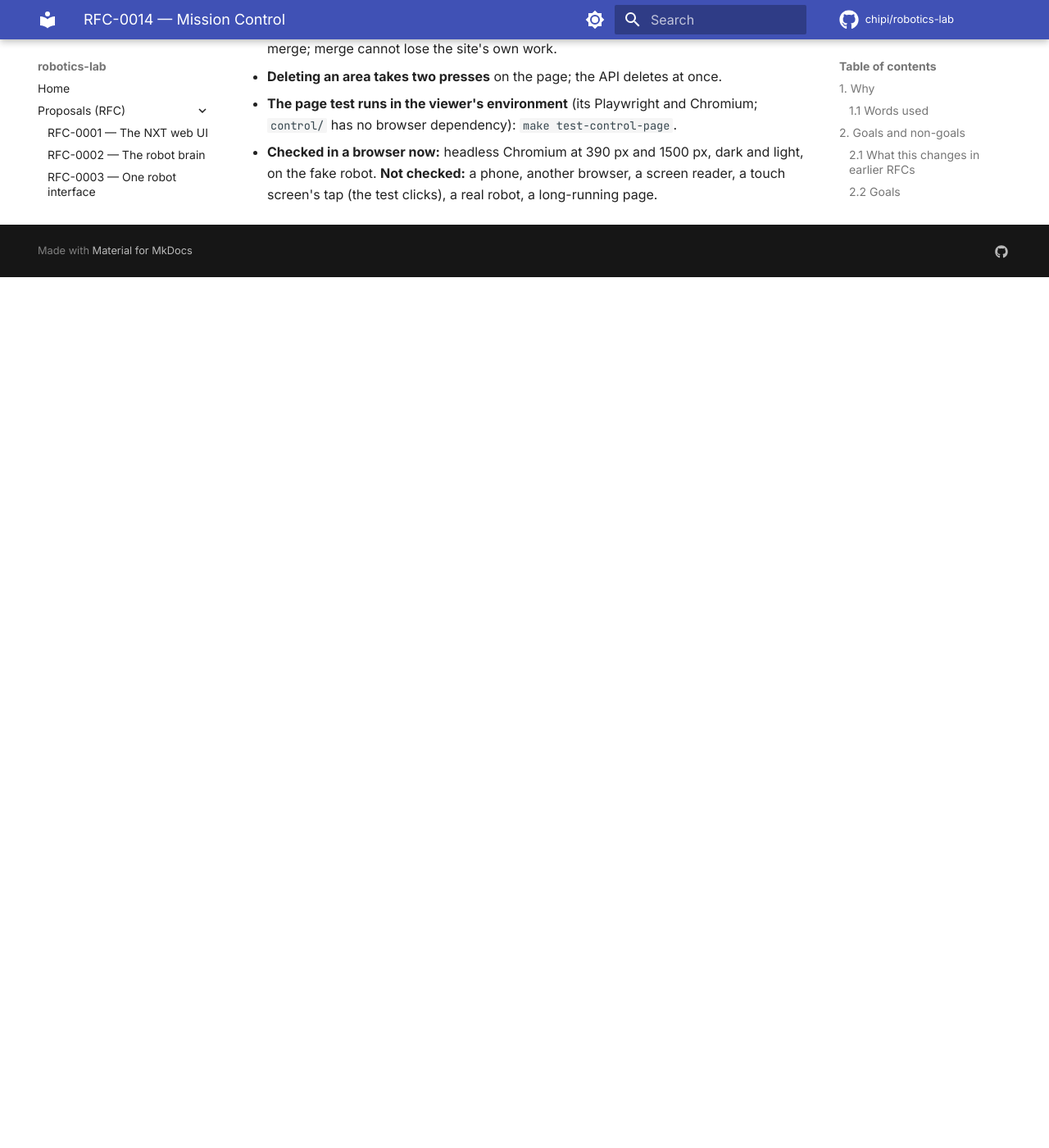
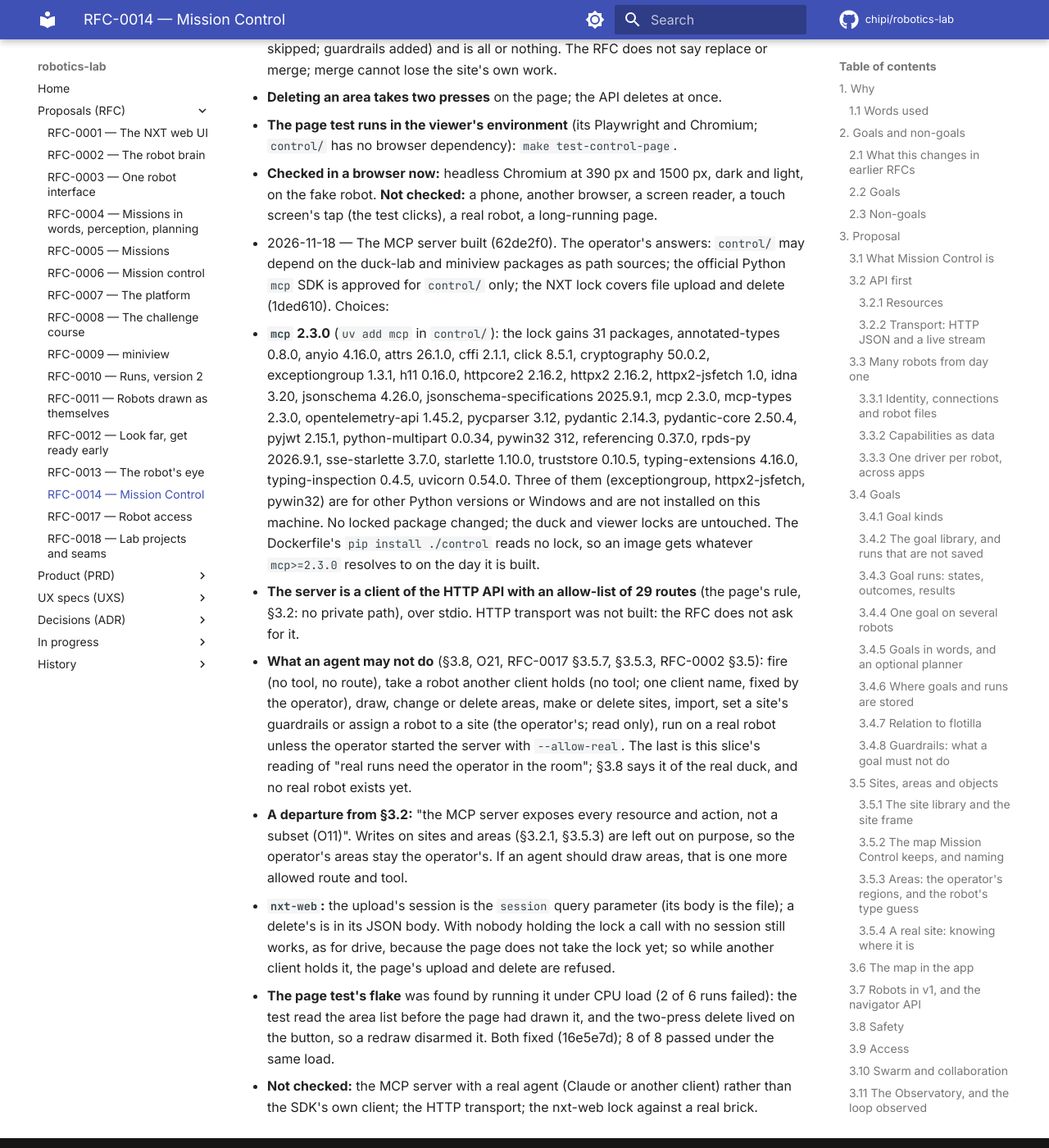
Before and after one commit to chipi/robotics-lab, an MkDocs documentation site: the page built from docs/rfc/RFC-0014-mission-control.md, in a window 1280 px wide and 1400 px high, scrolled down 34546 px. Shown: the whole window at 82% size. Built offline with MkDocs 1.6.1 and Material for MkDocs 9.7.7, drawn with Linux system fonts in a browser that asks for light colours; comment, search, counter and statistics services are not loaded; before the commit the page ends 34884 px from its top, so only the background shows below that; some of the changed text lies outside the part shown.

Commit message:
docs: RFC-0014 and RFC-0017 status and discussion for the MCP server, the nxt-web lock and the page test's flake
Co-Authored-By: Claude Opus 5.5 <noreply@anthropic.com>
Claude-Session: https://claude.ai/code/session_014cvkLDtihKBLiV2cbMenbC

```diff
--- a/docs/rfc/RFC-0014-mission-control.md
+++ b/docs/rfc/RFC-0014-mission-control.md
@@ -10,9 +10,10 @@ area library, objects with stable ids, naming, `inventory`, `go_to_object`, `exp
 the next commit (920cc90): the page of step 1 (robots, the map with the objects and areas layers, the
 library, point goals by tapping the map, goal runs from the event stream, STOP and STOP ALL, a Watch
 link that is disabled while the run key is null), the areas the operator draws, renames and deletes
-on that map, and site export and import. Not built: the MCP server of step 1 (it needs a dependency
-decision), a working `/watch` link (the fake robot writes no Observatory run), and steps 0, 2, 4 to
-8 and 10 to 12. The container files are written and not built.
+on that map, and site export and import. Then the MCP server of step 1 (62de2f0; the operator
+approved the official `mcp` SDK for `control/` only), so step 1 is built except the `/watch` link,
+which needs a run key (the fake robot writes no Observatory run). Not built: steps 0, 2, 4 to 8 and
+10 to 12. The container files are written and not built.
 **Builds on:** [RFC-0006](RFC-0006-mission-control.md) (the vision, superseded in part, §2.1),
 [RFC-0003](RFC-0003-robot-interface.md) (one robot interface),
 [RFC-0002](RFC-0002-robot-brain.md) §3.9 to §3.10 (several robots, the brain's API),
@@ -1094,3 +1095,38 @@ kept to record where each answer went.
   - **Checked in a browser now:** headless Chromium at 390 px and 1500 px, dark and light, on the
     fake robot. **Not checked:** a phone, another browser, a screen reader, a touch screen's tap
     (the test clicks), a real robot, a long-running page.
+- 2026-11-18 — The MCP server built (62de2f0). The operator's answers: `control/` may depend on the
+  duck-lab and miniview packages as path sources; the official Python `mcp` SDK is approved for
+  `control/` only; the NXT lock covers file upload and delete (1ded610). Choices:
+  - **`mcp` 2.3.0** (`uv add mcp` in `control/`): the lock gains 31 packages, annotated-types 0.8.0,
+    anyio 4.16.0, attrs 26.1.0, cffi 2.1.1, click 8.5.1, cryptography 50.0.2, exceptiongroup 1.3.1,
+    h11 0.16.0, httpcore2 2.16.2, httpx2 2.16.2, httpx2-jsfetch 1.0, idna 3.20, jsonschema 4.26.0,
+    jsonschema-specifications 2025.9.1, mcp 2.3.0, mcp-types 2.3.0, opentelemetry-api 1.45.2,
+    pycparser 3.12, pydantic 2.14.3, pydantic-core 2.50.4, pyjwt 2.15.1, python-multipart 0.0.34,
+    pywin32 312, referencing 0.37.0, rpds-py 2026.9.1, sse-starlette 3.7.0, starlette 1.10.0,
+    truststore 0.10.5, typing-extensions 4.16.0, typing-inspection 0.4.5, uvicorn 0.54.0. Three of
+    them (exceptiongroup, httpx2-jsfetch, pywin32) are for other Python versions or Windows and are
+    not installed on this machine. No locked package changed; the duck and viewer locks are
+    untouched. The Dockerfile's `pip install ./control` reads no lock, so an image gets whatever
+    `mcp>=2.3.0` resolves to on the day it is built.
+  - **The server is a client of the HTTP API with an allow-list of 29 routes** (the page's rule,
+    §3.2: no private path), over stdio. HTTP transport was not built: the RFC does not ask for it.
+  - **What an agent may not do** (§3.8, O21, RFC-0017 §3.5.7, §3.5.3, RFC-0002 §3.5): fire (no
+    tool, no route), take a robot another client holds (no tool; one client name, fixed by the
+    operator), draw, change or delete areas, make or delete sites, import, set a site's guardrails
+    or assign a robot to a site (the operator's; read only), run on a real robot unless the
+    operator started the server with `--allow-real`. The last is this slice's reading of "real runs
+    need the operator in the room"; §3.8 says it of the real duck, and no real robot exists yet.
+  - **A departure from §3.2:** "the MCP server exposes every resource and action, not a subset
+    (O11)". Writes on sites and areas (§3.2.1, §3.5.3) are left out on purpose, so the operator's
+    areas stay the operator's. If an agent should draw areas, that is one more allowed route and
+    tool.
+  - **`nxt-web`:** the upload's session is the `session` query parameter (its body is the file); a
+    delete's is in its JSON body. With nobody holding the lock a call with no session still works,
+    as for drive, because the page does not take the lock yet; so while another client holds it,
+    the page's upload and delete are refused.
+  - **The page test's flake** was found by running it under CPU load (2 of 6 runs failed): the test
+    read the area list before the page had drawn it, and the two-press delete lived on the button,
+    so a redraw disarmed it. Both fixed (16e5e7d); 8 of 8 passed under the same load.
+  - **Not checked:** the MCP server with a real agent (Claude or another client) rather than the
+    SDK's own client; the HTTP transport; the nxt-web lock against a real brick.
```
Also changed, not shown: docs/rfc/RFC-0017-robot-access.md (+2 -1 lines).
